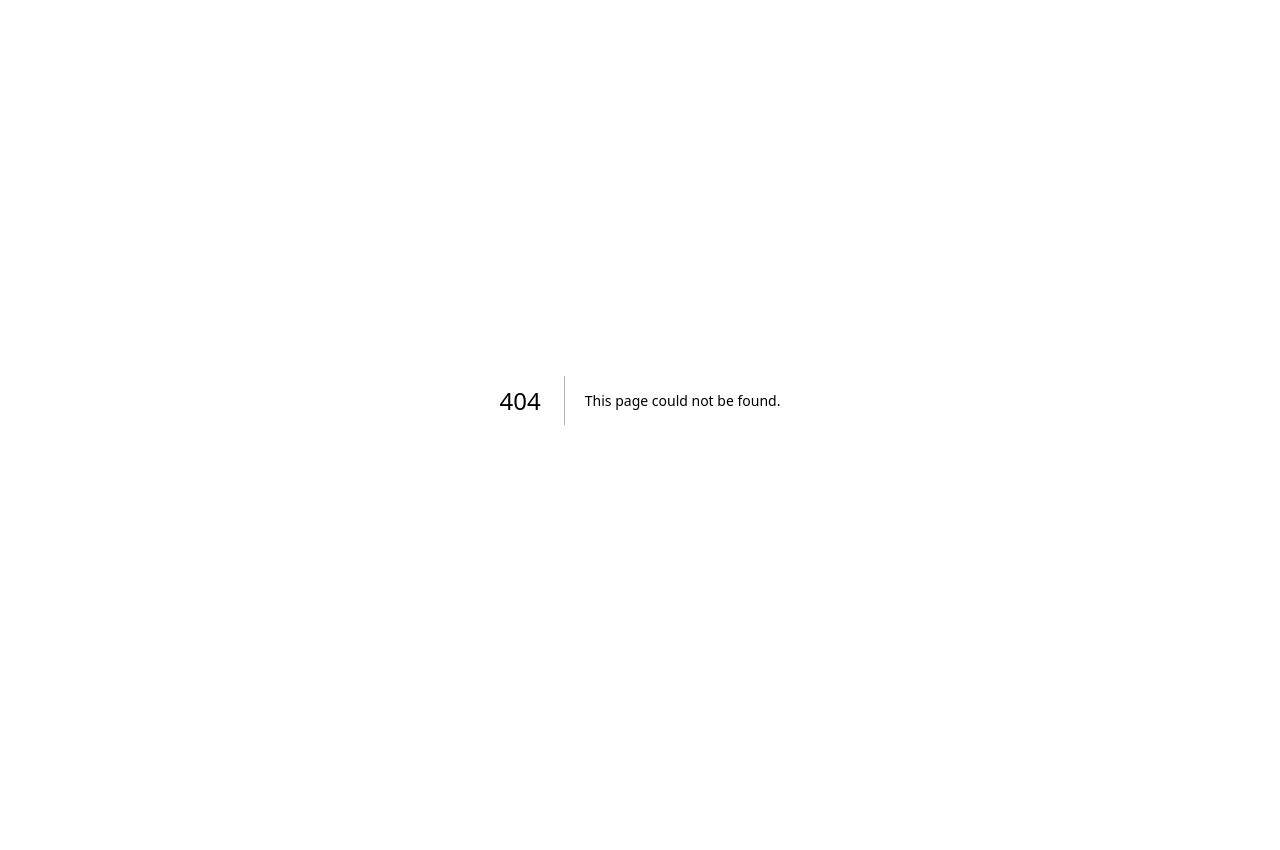
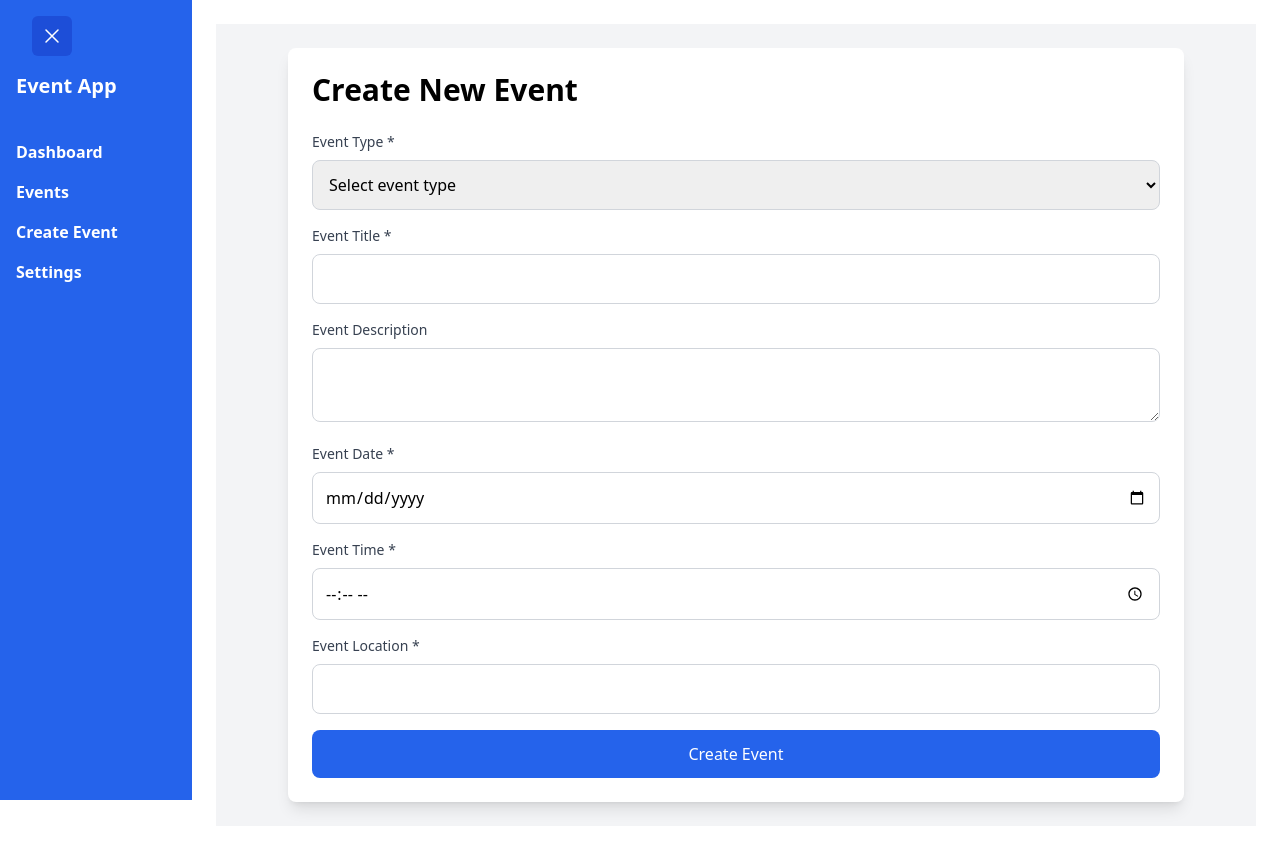
Before and after one commit to PatrickMcCrone/Event-App, a Next.js app in the folder client/event-app/: page /create-event in a window 1280 px wide. Before the commit this address had no page. Before the commit the page ends 800 px from the top, so only its background shows below. Built offline with nearby package versions, Linux system fonts and the light colour scheme.

Commit message:
Make sidebar universal across all pages. Add create event form/page. Add events list page. Link buttons to their respective pages.

```diff
--- /dev/null
+++ b/client/event-app/app/create-event/page.tsx
@@ -0,0 +1,226 @@
+"use client";
+import { useState } from "react";
+
+export default function CreateEvent() {
+	const [formData, setFormData] = useState({
+		title: "",
+		description: "",
+		date: "",
+		time: "",
+		location: "",
+		eventType: "",
+	});
+
+	const [isSubmitting, setIsSubmitting] = useState(false);
+	const [errorMessage, setErrorMessage] = useState("");
+	const [successMessage, setSuccessMessage] = useState("");
+
+	// Handle form field change
+	const handleInputChange = (
+		e: React.ChangeEvent<
+			HTMLInputElement | HTMLTextAreaElement | HTMLSelectElement
+		>
+	) => {
+		const { name, value } = e.target;
+		setFormData({
+			...formData,
+			[name]: value,
+		});
+	};
+
+	// Handle form submission
+	const handleSubmit = async (e: React.FormEvent) => {
+		e.preventDefault();
+		setIsSubmitting(true);
+		setErrorMessage("");
+		setSuccessMessage("");
+
+		// Combine date and time fields into a single ISO string
+		const formattedDateTime = `${formData.date}T${formData.time}`;
+
+		const eventTypeLowerCase = formData.eventType.toLowerCase();
+
+		const updatedFormData = {
+			...formData,
+			eventType: eventTypeLowerCase,
+			date: formattedDateTime, // Combine date and time here
+		};
+
+		// Simple form validation
+		if (
+			!formData.title ||
+			!formData.date ||
+			!formData.location ||
+			!formData.eventType ||
+			!formData.time
+		) {
+			setErrorMessage("Please fill in all required fields.");
+			setIsSubmitting(false);
+			return;
+		}
+
+		console.log("Form Data being sent:", updatedFormData);
+
+		try {
+			// Conditionally set the endpoint based on event type
+			let url = "http://localhost:3001/conferences"; // Default to conferences
+			if (updatedFormData.eventType === "workshop") {
+				url = "http://localhost:3001/workshops"; // Example URL for workshops
+			} else if (updatedFormData.eventType === "seminar") {
+				url = "http://localhost:3001/seminars"; // Example URL for seminars
+			} else if (updatedFormData.eventType === "talk") {
+				url = "http://localhost:3001/talks"; // Example URL for talks
+			}
+
+			// Send data to the correct endpoint
+			const response = await fetch(url, {
+				method: "POST",
+				headers: {
+					"Content-Type": "application/json",
+				},
+				body: JSON.stringify(updatedFormData),
+			});
+
+			if (!response.ok) {
+				throw new Error("Failed to create event");
+			}
+
+			setSuccessMessage("Event created successfully!");
+			setFormData({
+				title: "",
+				description: "",
+				date: "",
+				time: "",
+				location: "",
+				eventType: "",
+			});
+		} catch (error: unknown) {
+			if (error instanceof Error) {
+				setErrorMessage(error.message);
+			} else {
+				setErrorMessage("An unexpected error occurred.");
+			}
+		} finally {
+			setIsSubmitting(false);
+		}
+	};
+
+	return (
+		<div className="min-h-screen bg-gray-100 p-6">
+			<div className="max-w-4xl mx-auto bg-white p-6 rounded-lg shadow-lg">
+				<h1 className="text-3xl font-bold">Create New Event</h1>
+
+				{/* Error or Success Message */}
+				{errorMessage && (
+					<div className="text-red-600 mt-4">{errorMessage}</div>
+				)}
+				{successMessage && (
+					<div className="text-green-600 mt-4">{successMessage}</div>
+				)}
+
+				<form onSubmit={handleSubmit} className="mt-6 space-y-4">
+					<div>
+						<label className="block text-sm font-medium text-gray-700">
+							Event Type *
+						</label>
+						<select
+							name="eventType"
+							value={formData.eventType}
+							onChange={handleInputChange}
+							required
+							className="mt-2 p-3 border border-gray-300 rounded-lg w-full"
+						>
+							<option value="">Select event type</option>
+							<option value="conference">Conference</option>
+							<option value="seminar">Seminar</option>
+							<option value="talk">Talk</option>
+							<option value="workshop">Workshop</option>
+						</select>
+					</div>
+
+					<div>
+						<label className="block text-sm font-medium text-gray-700">
+							Event Title *
+						</label>
+						<input
+							type="text"
+							name="title"
+							value={formData.title}
+							onChange={handleInputChange}
+							required
+							className="mt-2 p-3 border border-gray-300 rounded-lg w-full"
+						/>
+					</div>
+
+					<div>
+						<label className="block text-sm font-medium text-gray-700">
+							Event Description
+						</label>
+						<textarea
+							name="description"
+							value={formData.description}
+							onChange={handleInputChange}
+							className="mt-2 p-3 border border-gray-300 rounded-lg w-full"
+						/>
+					</div>
+
+					<div>
+						<label className="block text-sm font-medium text-gray-700">
+							Event Date *
+						</label>
+						<input
+							type="date"
+							name="date"
+							value={formData.date}
+							onChange={handleInputChange}
+							required
+							className="mt-2 p-3 border border-gray-300 rounded-lg w-full"
+						/>
+					</div>
+
+					<div>
+						<label className="block text-sm font-medium text-gray-700">
+							Event Time *
+						</label>
+						<input
+							type="time"
+							name="time"
+							value={formData.time}
+							onChange={handleInputChange}
+							required
+							className="mt-2 p-3 border border-gray-300 rounded-lg w-full"
+						/>
+					</div>
+
+					<div>
+						<label className="block text-sm font-medium text-gray-700">
+							Event Location *
+						</label>
+						<input
+							type="text"
+							name="location"
+							value={formData.location}
+							onChange={handleInputChange}
+							required
+							className="mt-2 p-3 border border-gray-300 rounded-lg w-full"
+						/>
+					</div>
+
+					<div className="mt-4">
+						<button
+							type="submit"
+							disabled={isSubmitting}
+							className={`w-full py-3 bg-blue-600 text-white rounded-lg ${
+								isSubmitting
+									? "opacity-50"
+									: "hover:bg-blue-700"
+							}`}
+						>
+							{isSubmitting ? "Submitting..." : "Create Event"}
+						</button>
+					</div>
+				</form>
+			</div>
+		</div>
+	);
+}
--- a/client/event-app/app/layout.tsx
+++ b/client/event-app/app/layout.tsx
@@ -1,3 +1,4 @@
+import Sidebar from "./sidebar"; // Import Sidebar component
 import type { Metadata } from "next";
 import { Geist, Geist_Mono } from "next/font/google";
 import "./globals.css";
@@ -27,7 +28,13 @@ export default function RootLayout({
 			<body
 				className={`${geistSans.variable} ${geistMono.variable} antialiased`}
 			>
-				{children}
+				<div className="flex min-h-screen">
+					{/* Sidebar */}
+					<Sidebar />
+
+					{/* Main Content */}
+					<div className="flex-1 p-6">{children}</div>
+				</div>
 			</body>
 		</html>
 	);
--- a/client/event-app/app/page.tsx
+++ b/client/event-app/app/page.tsx
@@ -1,6 +1,6 @@
 "use client";
 import { useEffect, useState } from "react";
-import Sidebar from "./sidebar";
+import { useRouter } from "next/navigation"; // Import useRouter for navigation
 
 // Define the type for a single event
 interface Event {
@@ -10,8 +10,15 @@ interface Event {
 }
 
 export default function Home() {
-	// Explicitly define the state type for events
 	const [events, setEvents] = useState<Event[]>([]);
+	const [isClient, setIsClient] = useState(false); // State to track if it's client-side
+
+	const router = useRouter();
+
+	// Use useEffect to ensure that the router is only used on the client
+	useEffect(() => {
+		setIsClient(true);
+	}, []);
 
 	useEffect(() => {
 		const fetchEvents = async () => {
@@ -31,11 +38,19 @@ export default function Home() {
 		fetchEvents();
 	}, []);
 
+	// Handle the button click to navigate to the create-event page
+	const handleCreateEventClick = () => {
+		if (router) {
+			router.push("/create-event"); // Navigate to the "Create Event" page
+		}
+	};
+
+	if (!isClient) {
+		return null; // Ensure that nothing is rendered on SSR
+	}
+
 	return (
 		<div className="flex">
-			{/* Sidebar */}
-			<Sidebar />
-
 			{/* Main Content */}
 			<div className="flex justify-center min-h-screen bg-gray-100 p-6">
 				<div className="max-w-4xl mx-auto">
@@ -51,7 +66,11 @@ export default function Home() {
 
 					{/* Quick Actions */}
 					<div className="mt-6 flex gap-4">
-						<button className="bg-blue-500 text-white px-4 py-2 rounded-lg shadow-md hover:bg-blue-700">
+						{/* Create Event Button */}
+						<button
+							onClick={handleCreateEventClick} // Trigger navigation on click
+							className="bg-blue-500 text-white px-4 py-2 rounded-lg shadow-md hover:bg-blue-700"
+						>
 							+ Create Event
 						</button>
 						<button className="bg-gray-500 text-white px-4 py-2 rounded-lg shadow-md hover:bg-gray-700">
--- a/client/event-app/app/sidebar.tsx
+++ b/client/event-app/app/sidebar.tsx
@@ -1,5 +1,7 @@
+"use client";
 import React, { useState } from "react";
 import { motion } from "framer-motion";
+import Link from "next/link"; // Import Link from next/link
 
 // Import the icons directly from Heroicons v2
 import { Bars3Icon, XMarkIcon } from "@heroicons/react/24/outline";
@@ -54,35 +56,46 @@ const Sidebar = () => {
 							{isCollapsed ? "" : "Dashboard"}
 						</motion.a>
 					</li>
+
+					{/* Updated "Events" link */}
+					<li className={`${isCollapsed ? "text-center" : ""}`}>
+						<Link
+							href="/events" // Link to the events page
+							className="block py-2 font-bold hover:bg-blue-700 rounded-lg"
+						>
+							<motion.span
+								initial={{ opacity: 1 }}
+								animate={{ opacity: isCollapsed ? 0 : 1 }}
+								transition={{ duration: 0.3, delay: 0.2 }}
+							>
+								{isCollapsed ? "" : "Events"}
+							</motion.span>
+						</Link>
+					</li>
+
+					{/* Create Event link */}
+					<li className={`${isCollapsed ? "text-center" : ""}`}>
+						<Link
+							href="/create-event"
+							className="block py-2 font-bold hover:bg-blue-700 rounded-lg"
+						>
+							<motion.span
+								initial={{ opacity: 1 }}
+								animate={{ opacity: isCollapsed ? 0 : 1 }}
+								transition={{ duration: 0.3, delay: 0.2 }}
+							>
+								{isCollapsed ? "" : "Create Event"}
+							</motion.span>
+						</Link>
+					</li>
+
 					<li className={`${isCollapsed ? "text-center" : ""}`}>
 						<motion.a
 							href="/"
 							className="block py-2 font-bold hover:bg-blue-700 rounded-lg"
 							initial={{ opacity: 1 }}
-							animate={{ opacity: isCollapsed ? 0 : 1 }} // Fade in/out each link based on collapse state
-							transition={{ duration: 0.3, delay: 0.2 }} // Delay fade-in to sync with sidebar expansion
-						>
-							{isCollapsed ? "" : "Events"}
-						</motion.a>
-					</li>
-					<li className={`${isCollapsed ? "text-center" : ""}`}>
-						<motion.a
-							href="/"
-							className="block py-2 font-bold hover:bg-blue-700 rounded-lg"
-							initial={{ opacity: 1 }}
-							animate={{ opacity: isCollapsed ? 0 : 1 }} // Fade in/out each link based on collapse state
-							transition={{ duration: 0.3, delay: 0.2 }} // Delay fade-in to sync with sidebar expansion
-						>
-							{isCollapsed ? "" : "Create Event"}
-						</motion.a>
-					</li>
-					<li className={`${isCollapsed ? "text-center" : ""}`}>
-						<motion.a
-							href="/"
-							className="block py-2 font-bold hover:bg-blue-700 rounded-lg"
-							initial={{ opacity: 1 }}
-							animate={{ opacity: isCollapsed ? 0 : 1 }} // Fade in/out each link based on collapse state
-							transition={{ duration: 0.3, delay: 0.2 }} // Delay fade-in to sync with sidebar expansion
+							animate={{ opacity: isCollapsed ? 0 : 1 }}
+							transition={{ duration: 0.3, delay: 0.2 }}
 						>
 							{isCollapsed ? "" : "Settings"}
 						</motion.a>
```
Also changed, not shown: client/event-app/app/events/page.tsx (added, +112 -0 lines), 1 other file (tests, documents, lock files or other folders).
